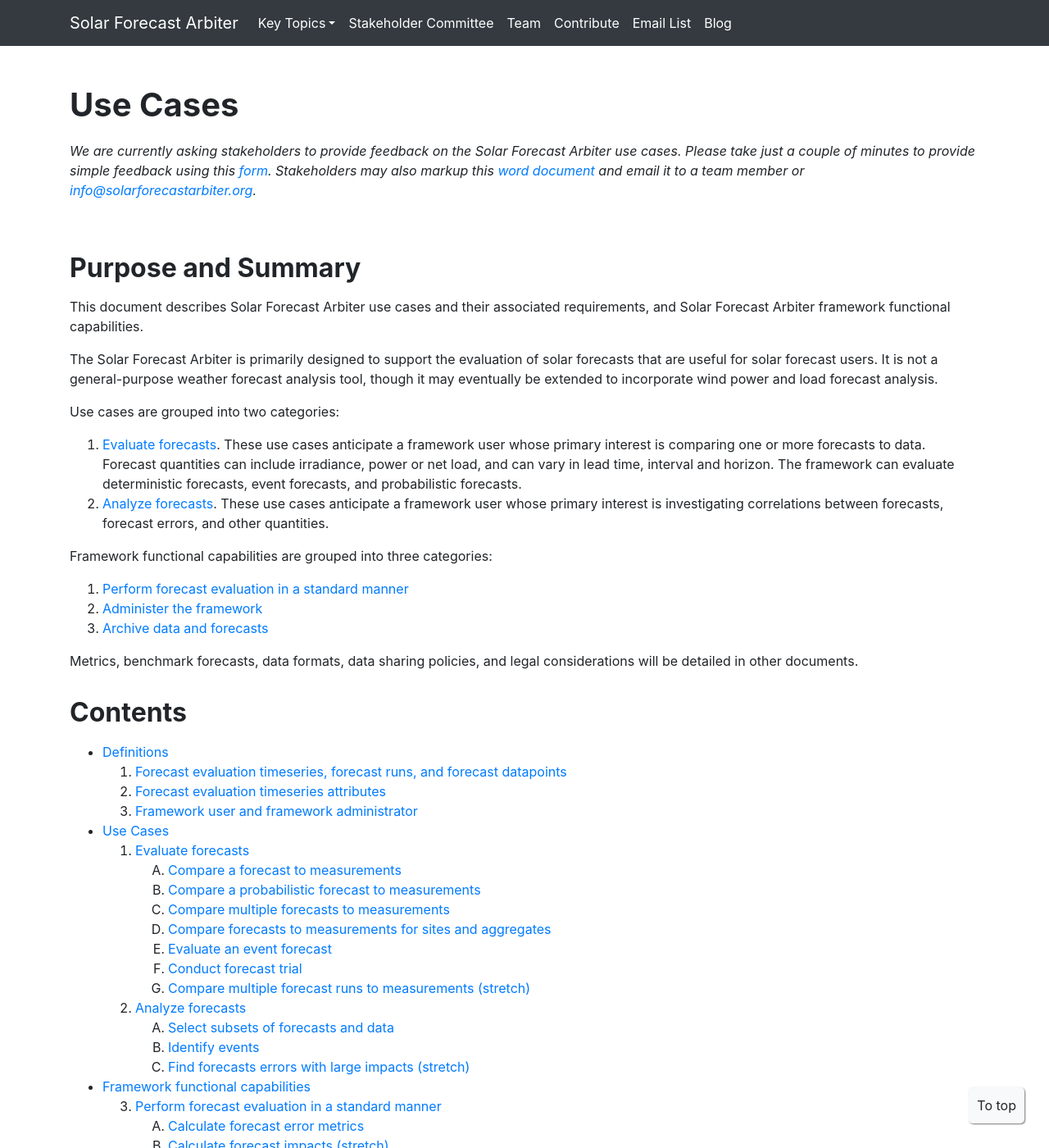
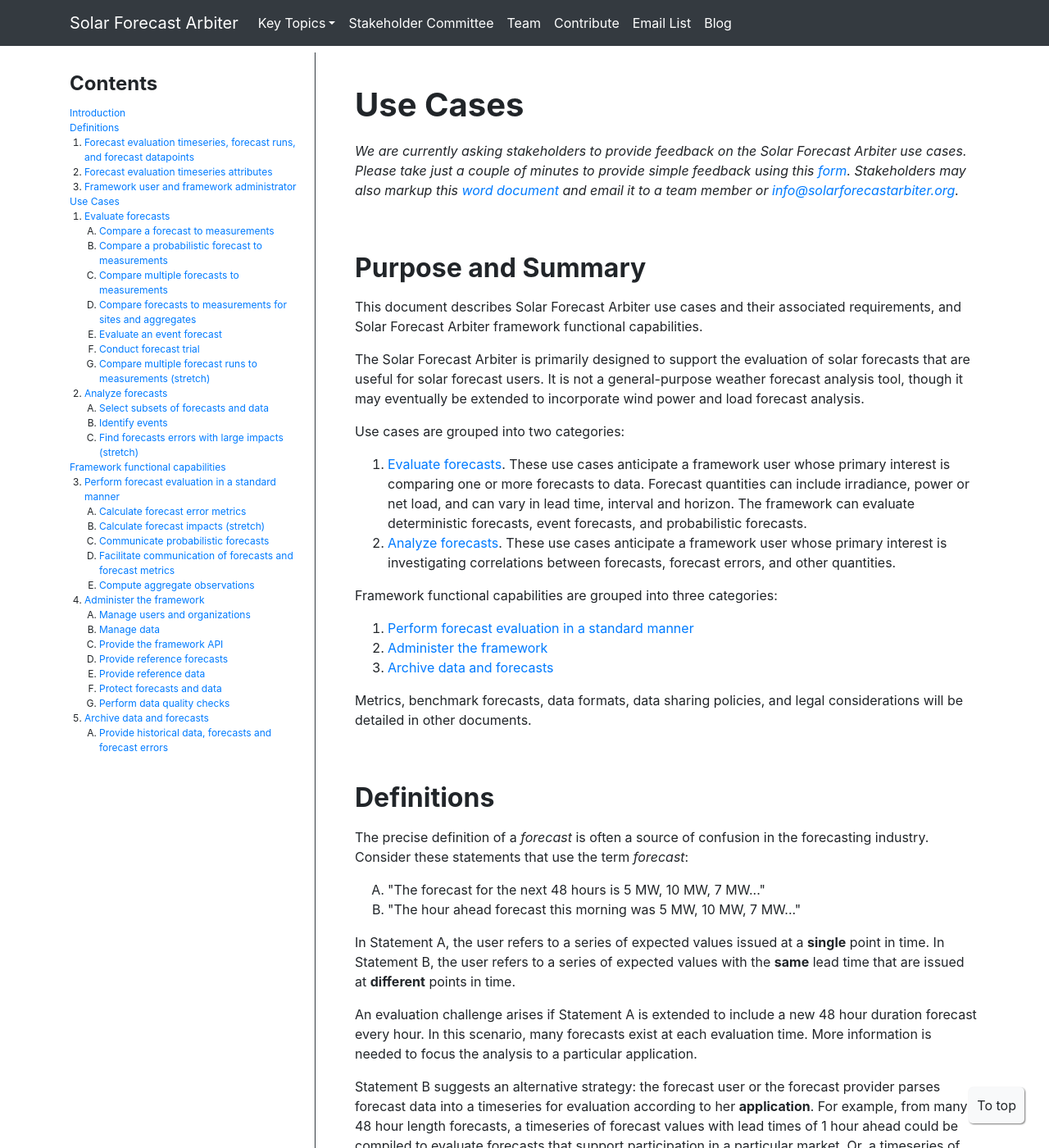
Before and after one commit to SolarArbiter/SolarArbiter.github.io, a Jekyll site: the page built from usecases.md, in a window 1280 px wide and 1400 px high. Shown: the whole window at 82% size. Built offline with Jekyll 4.4.1, drawn with Linux system fonts in a browser that asks for light colours; comment, search, counter and statistics services are not loaded; our own code applies the rules of GitHub Pages for plain Markdown files.

Commit message:
Fixed usecases menu (#43)
* usecases sidebar contents

* add intro link to contents

* fix case where bottom portion of contents were out of viewport

* main content padding

```diff
--- /dev/null
+++ b/_includes/usecase_sidebar.html
@@ -0,0 +1,56 @@
+<div class="contents-menu">
+<h2>Contents</h2>
+<ul class="contents-list">
+  <li><a href="#use-cases">Introduction</a></li>
+  <li><a href="#definitions">Definitions</a></li>
+    <ol>
+      <li><a href="#forecastdef">Forecast evaluation timeseries, forecast runs, and forecast datapoints</a></li>
+      <li><a href="#forecastattrs">Forecast evaluation timeseries attributes</a></li>
+      <li><a href="#users">Framework user and framework administrator</a></li>
+    </ol>
+  <li><a href="#usecases">Use Cases</a></li>
+    <ol>
+      <li><a href="#evaluatefx">Evaluate forecasts</a></li>
+        <ol type="A">
+          <li><a href="#uc1A">Compare a forecast to measurements</a></li>
+          <li><a href="#uc1B">Compare a probabilistic forecast to measurements</a></li>
+          <li><a href="#uc1C">Compare multiple forecasts to measurements</a></li>
+          <li><a href="#uc1D">Compare forecasts to measurements for sites and aggregates</a></li>
+          <li><a href="#uc1E">Evaluate an event forecast</a></li>
+          <li><a href="#uc1F">Conduct forecast trial</a></li>
+          <li><a href="#uc1G">Compare multiple forecast runs to measurements (stretch)</a></li>
+        </ol>
+      <li><a href="#analyzefx">Analyze forecasts</a></li>
+        <ol type="A">
+          <li><a href="#uc2A">Select subsets of forecasts and data</a></li>
+          <li><a href="#uc2A">Identify events</a></li>
+          <li><a href="#uc2A">Find forecasts errors with large impacts (stretch)</a></li>
+        </ol>
+      </ol>
+  <li><a href="#capabilities">Framework functional capabilities</a></li>
+    <ol start="3">
+      <li><a href="#evaluation">Perform forecast evaluation in a standard manner</a></li>
+        <ol type="A">
+          <li><a href="#uc3A">Calculate forecast error metrics</a></li>
+          <li><a href="#uc3B">Calculate forecast impacts (stretch)</a></li>
+          <li><a href="#uc3C">Communicate probabilistic forecasts</a></li>
+          <li><a href="#uc3D">Facilitate communication of forecasts and forecast metrics</a></li>
+          <li><a href="#uc3E">Compute aggregate observations</a></li>
+        </ol>
+      <li><a href="#administer">Administer the framework</a></li>
+        <ol type="A">
+          <li><a href="#uc4A">Manage users and organizations</a></li>
+          <li><a href="#uc4B">Manage data</a></li>
+          <li><a href="#uc4C">Provide the framework API</a></li>
+          <li><a href="#uc4D">Provide reference forecasts</a></li>
+          <li><a href="#uc4E">Provide reference data</a></li>
+          <li><a href="#uc4F">Protect forecasts and data</a></li>
+          <li><a href="#uc4G">Perform data quality checks</a></li>
+        </ol>
+      <li><a href="#archive">Archive data and forecasts</a></li>
+        <ol type="A">
+          <li><a href="#uc5A">Provide historical data, forecasts and forecast errors</a></li>
+        </ol>
+    </ol>
+</ul>
+</div>
--- /dev/null
+++ b/_layouts/usecases.html
@@ -0,0 +1,29 @@
+<!doctype html>
+<html lang="en" class="h-100">
+  <head>
+    {% include header.html %}
+  </head>
+
+  <body class="d-flex flex-column h-100">
+    <header>
+      {% include navbar.html %}
+    </header>
+    <!-- Begin page content -->
+    <main role="main" class="flex-shrink-0">
+      <div class="container">
+	    <div class="sidebar">
+		  {% include usecase_sidebar.html %}
+		</div>
+		<div class="content-wrapper-sidebar">
+	      {{ content }}
+		</div>
+      </div>
+    </main>
+
+    <footer class="footer mt-auto py-3">
+      <div class="container">
+  	  	{% include footer.html %}
+      </div>
+    </footer>
+  </body>
+</html>
--- a/css/styles.css
+++ b/css/styles.css
@@ -96,6 +96,7 @@
 	padding-top: 4em;
 }
 .footer {
+    z-index: 10;
     background-color: #f5f5f5;
 }
 .footer > .container {
@@ -114,4 +115,29 @@
 	.usecase-figure{
 		padding: 0 10%;
 	}
+
+    div.sidebar{
+        position: fixed;
+        width: 300px;
+        font-size: 12px;
+        height: 100%;
+        border-right: 1px solid #343a40;
+        padding-right: 1em;
+        padding-bottom: 4em;
+        overflow: auto;
+    }
+    div.contents-menu h2{
+        font-size: 2em;
+    }
+    div.sidebar ul.contents-list{
+        list-style: none;
+        padding-left: 0;
+    }
+    ul.contents-list ol, ul.contents-list ol ol{
+        padding-left: 1.5em;
+    }
+    div.content-wrapper-sidebar{
+        margin-left: 300px;
+        padding-left: 3em;
+    }
 }
--- a/usecases.md
+++ b/usecases.md
@@ -26,61 +27,6 @@
 
 Metrics, benchmark forecasts, data formats, data sharing policies, and legal considerations will be detailed in other documents.
 
-## Contents  {#contents}
-<div>
-<ul>
-  <li><a href="#definitions">Definitions</a></li>
-    <ol>
-      <li><a href="#forecastdef">Forecast evaluation timeseries, forecast runs, and forecast datapoints</a></li>
-      <li><a href="#forecastattrs">Forecast evaluation timeseries attributes</a></li>
-      <li><a href="#users">Framework user and framework administrator</a></li>
-    </ol>
-  <li><a href="#usecases">Use Cases</a></li>
-    <ol>
-      <li><a href="#evaluatefx">Evaluate forecasts</a></li>
-        <ol type="A">
-          <li><a href="#uc1A">Compare a forecast to measurements</a></li>
-          <li><a href="#uc1B">Compare a probabilistic forecast to measurements</a></li>
-          <li><a href="#uc1C">Compare multiple forecasts to measurements</a></li>
-          <li><a href="#uc1D">Compare forecasts to measurements for sites and aggregates</a></li>
-          <li><a href="#uc1E">Evaluate an event forecast</a></li>
-          <li><a href="#uc1F">Conduct forecast trial</a></li>
-          <li><a href="#uc1G">Compare multiple forecast runs to measurements (stretch)</a></li>
-        </ol>
-      <li><a href="#analyzefx">Analyze forecasts</a></li>
-        <ol type="A">
-          <li><a href="#uc2A">Select subsets of forecasts and data</a></li>
-          <li><a href="#uc2A">Identify events</a></li>
-          <li><a href="#uc2A">Find forecasts errors with large impacts (stretch)</a></li>
-        </ol>
-      </ol>
-  <li><a href="#capabilities">Framework functional capabilities</a></li>
-    <ol start="3">
-      <li><a href="#evaluation">Perform forecast evaluation in a standard manner</a></li>
-        <ol type="A">
-          <li><a href="#uc3A">Calculate forecast error metrics</a></li>
-          <li><a href="#uc3B">Calculate forecast impacts (stretch)</a></li>
-          <li><a href="#uc3C">Communicate probabilistic forecasts</a></li>
-          <li><a href="#uc3D">Facilitate communication of forecasts and forecast metrics</a></li>
-          <li><a href="#uc3E">Compute aggregate observations</a></li>
-        </ol>
-      <li><a href="#administer">Administer the framework</a></li>
-        <ol type="A">
-          <li><a href="#uc4A">Manage users and organizations</a></li>
-          <li><a href="#uc4B">Manage data</a></li>
-          <li><a href="#uc4C">Provide the framework API</a></li>
-          <li><a href="#uc4D">Provide reference forecasts</a></li>
-          <li><a href="#uc4E">Provide reference data</a></li>
-          <li><a href="#uc4F">Protect forecasts and data</a></li>
-          <li><a href="#uc4G">Perform data quality checks</a></li>
-        </ol>
-      <li><a href="#archive">Archive data and forecasts</a></li>
-        <ol type="A">
-          <li><a href="#uc5A">Provide historical data, forecasts and forecast errors</a></li>
-        </ol>
-    </ol>
-</ul>
-</div>
 
 ## Definitions  {#definitions}
 {: .anchor}
```
Also changed, not shown: other parts of usecases.md (+2 -1 lines), reference_data.md (+1 -1 lines).
